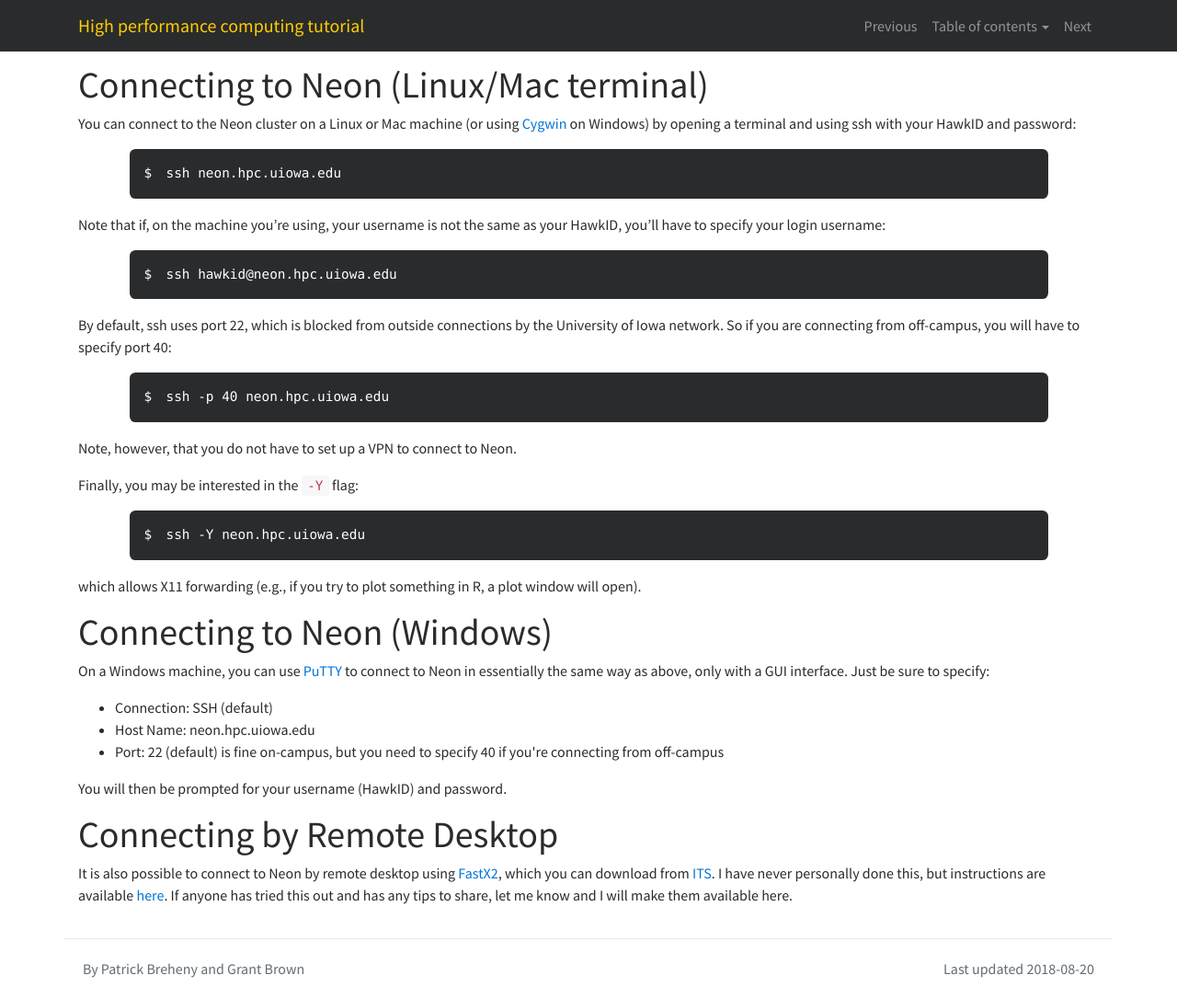
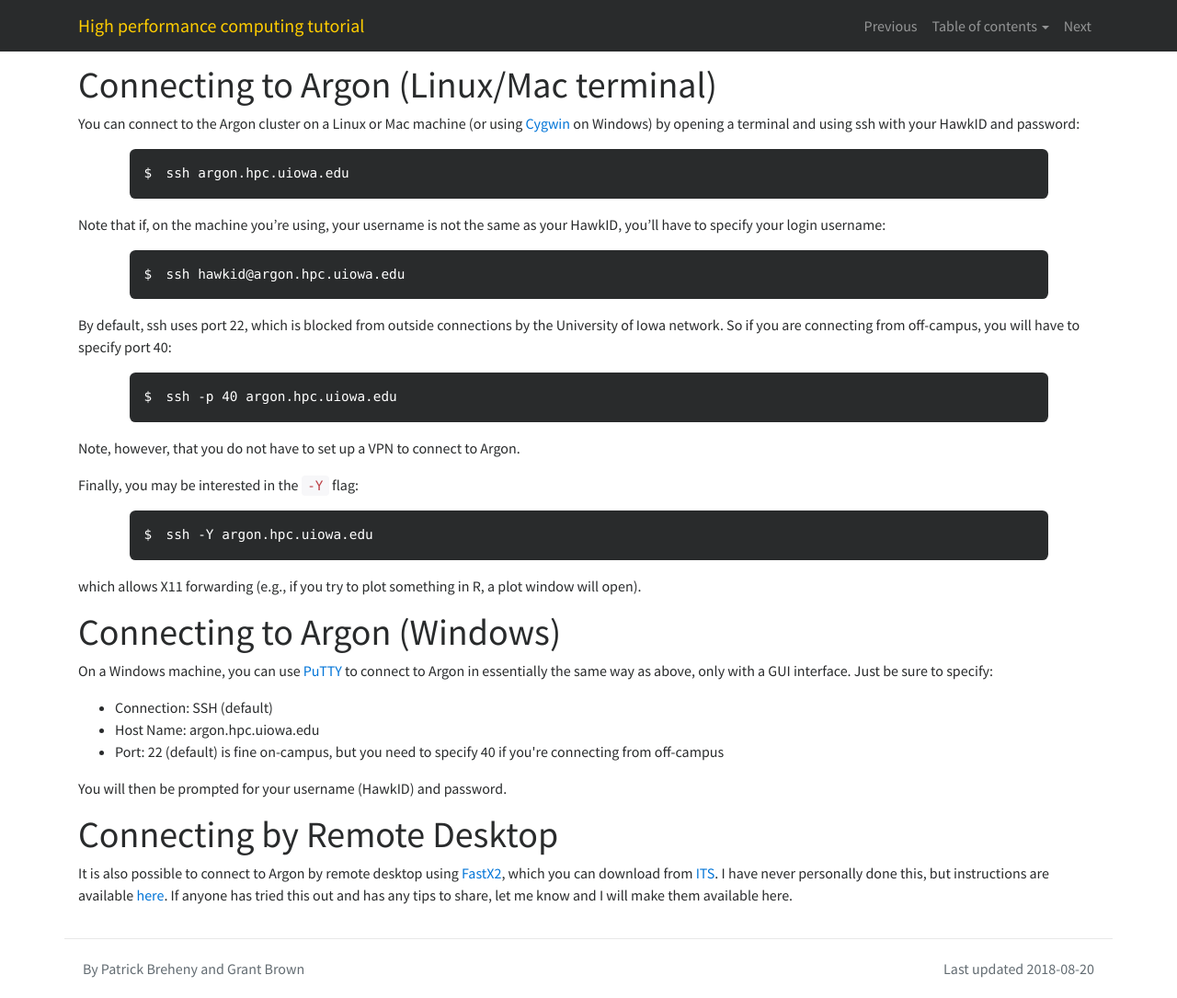
Before and after one commit to IowaBiostat/hpc, a Jekyll site: the page built from 1.md, in a window 1280 px wide and 1085 px high. Shown: the whole window at 92% size. Built offline with Jekyll 4.4.1, drawn with Linux system fonts in a browser that asks for light colours; nearby versions of some CDN libraries; our own code applies the rules of GitHub Pages for plain Markdown files.

Commit message:
Updating title (config), iii, 1.md, and removing extraneous 1.html file

```diff
--- a/1.md
+++ b/1.md
@@ -3,43 +3,43 @@ prev: iii
 next: 2
 ---
 
-# Connecting to Neon (Linux/Mac terminal)
+# Connecting to Argon (Linux/Mac terminal)
 
-You can connect to the Neon cluster on a Linux or Mac machine (or using <a href="http://www.cygwin.com">Cygwin</a> on Windows) by opening a terminal and using ssh with your HawkID and password:
+You can connect to the Argon cluster on a Linux or Mac machine (or using <a href="http://www.cygwin.com">Cygwin</a> on Windows) by opening a terminal and using ssh with your HawkID and password:
 
 {% include pre-prompt.html %}
-ssh neon.hpc.uiowa.edu
+ssh argon.hpc.uiowa.edu
 {% include post-prompt.html %}
 
 Note that if, on the machine you're using, your username is not the same as your HawkID, you'll have to specify your login username:
 
 {% include pre-prompt.html %}
-ssh hawkid@neon.hpc.uiowa.edu
+ssh hawkid@argon.hpc.uiowa.edu
 {% include post-prompt.html %}
 
 By default, ssh uses port 22, which is blocked from outside connections by the University of Iowa network.  So if you are connecting from off-campus, you will have to specify port 40:
 
 {% include pre-prompt.html %}
-ssh -p 40 neon.hpc.uiowa.edu
+ssh -p 40 argon.hpc.uiowa.edu
 {% include post-prompt.html %}
 
-Note, however, that you do not have to set up a VPN to connect to Neon.
+Note, however, that you do not have to set up a VPN to connect to Argon.
 
 Finally, you may be interested in the `-Y` flag:
 
 {% include pre-prompt.html %}
-ssh -Y neon.hpc.uiowa.edu
+ssh -Y argon.hpc.uiowa.edu
 {% include post-prompt.html %}
 
 which allows X11 forwarding (e.g., if you try to plot something in R, a plot window will open).
 
-# Connecting to Neon (Windows)
+# Connecting to Argon (Windows)
 
-On a Windows machine, you can use <a href="http://www.chiark.greenend.org.uk/~sgtatham/putty/">PuTTY</a> to connect to Neon in essentially the same way as above, only with a GUI interface.  Just be sure to specify:
+On a Windows machine, you can use <a href="http://www.chiark.greenend.org.uk/~sgtatham/putty/">PuTTY</a> to connect to Argon in essentially the same way as above, only with a GUI interface.  Just be sure to specify:
 
 <ul>
   <li> Connection: SSH (default)</li>
-  <li> Host Name: neon.hpc.uiowa.edu</li>
+  <li> Host Name: argon.hpc.uiowa.edu</li>
   <li> Port: 22 (default) is fine on-campus, but you need to specify 40 if you're connecting from off-campus</li>
 </ul>
 
@@ -47,4 +47,4 @@ You will then be prompted for your username (HawkID) and password.
 
 # Connecting by Remote Desktop
 
-It is also possible to connect to Neon by remote desktop using [FastX2](https://www.starnet.com/fastx), which you can download from  [ITS](https://helpdesk.its.uiowa.edu/software/download/fastx).  I have never personally done this, but instructions are available [here](https://wiki.uiowa.edu/display/hpcdocs/FastX+connections).  If anyone has tried this out and has any tips to share, let me know and I will make them available here.
+It is also possible to connect to Argon by remote desktop using [FastX2](https://www.starnet.com/fastx), which you can download from  [ITS](https://helpdesk.its.uiowa.edu/software/download/fastx).  I have never personally done this, but instructions are available [here](https://wiki.uiowa.edu/display/hpcdocs/FastX+connections).  If anyone has tried this out and has any tips to share, let me know and I will make them available here.
--- a/_config.yml
+++ b/_config.yml
@@ -1,5 +1,5 @@
 # Site settings
-title: "Neon HPC Tutorial"
+title: "University of Iowa Biostatistics HPC Tutorial"
 url: "http://IowaBiostat.github.io/hpc-tutorial"
 baseurl: ""
 
```
Also changed, not shown: 1.html (deleted, +0 -57 lines), iii.md (+1 -1 lines).
